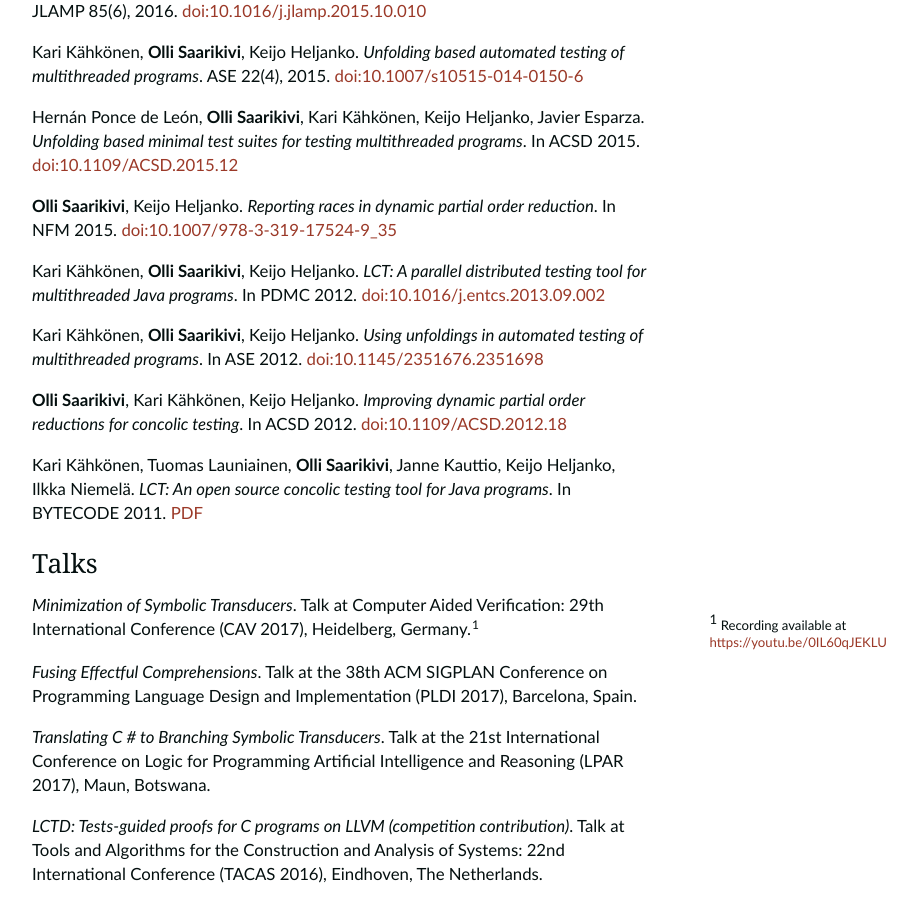
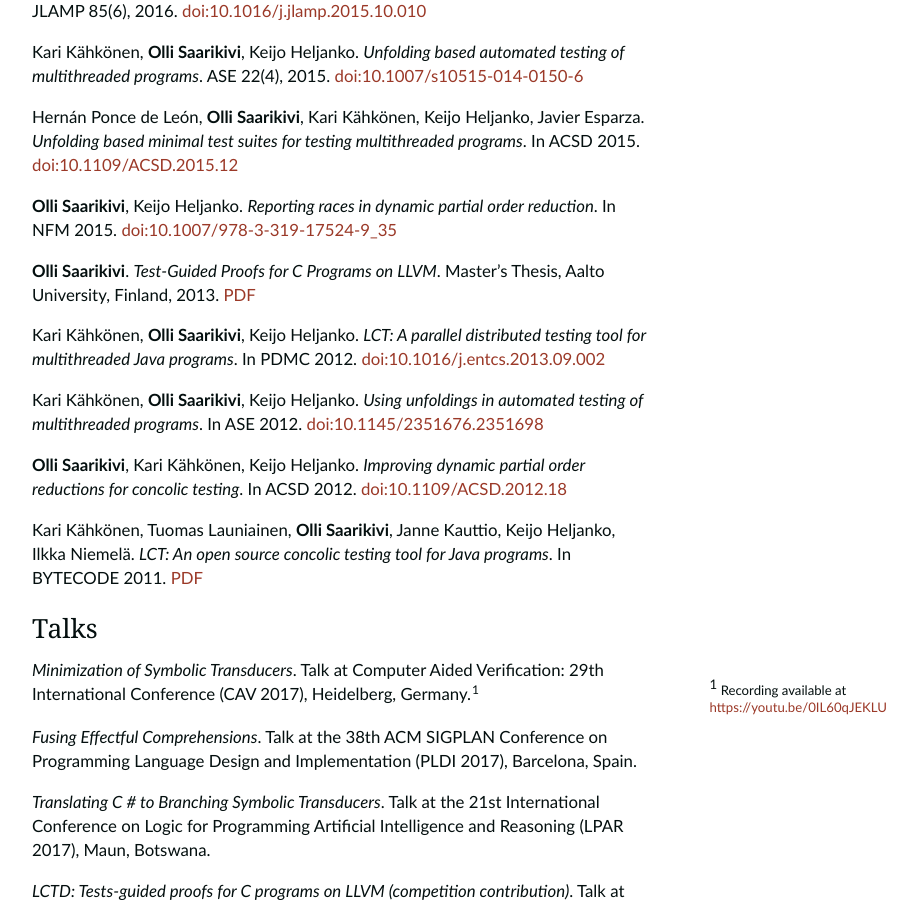
Before and after one commit to OlliSaarikivi/homepage, a Jekyll site: the page built from cv.md, in a window 1280 px wide and 900 px high, scrolled down 1453 px. Shown: the whole window, without its empty margins (128-1045 px from the left). Built offline with Jekyll 4.4.1, drawn with Linux system fonts in a browser that asks for light colours.

Commit message:
Update cv.md

```diff
--- a/cv.md
+++ b/cv.md
@@ -84,6 +84,11 @@ In ACSD 2015.
 In NFM 2015.
 [doi:10.1007/978-3-319-17524-9_35](https://doi.org/10.1007/978-3-319-17524-9_35)
 
+**Olli Saarikivi**.
+*Test-Guided Proofs for C Programs on LLVM*.
+Master's Thesis, Aalto University, Finland, 2013.
+[PDF](/Olli_Saarikivi_masters_thesis.pdf)
+
 Kari Kähkönen, **Olli Saarikivi**, Keijo Heljanko.
 *LCT: A parallel distributed testing tool for multithreaded Java programs*.
 In PDMC 2012.
```
